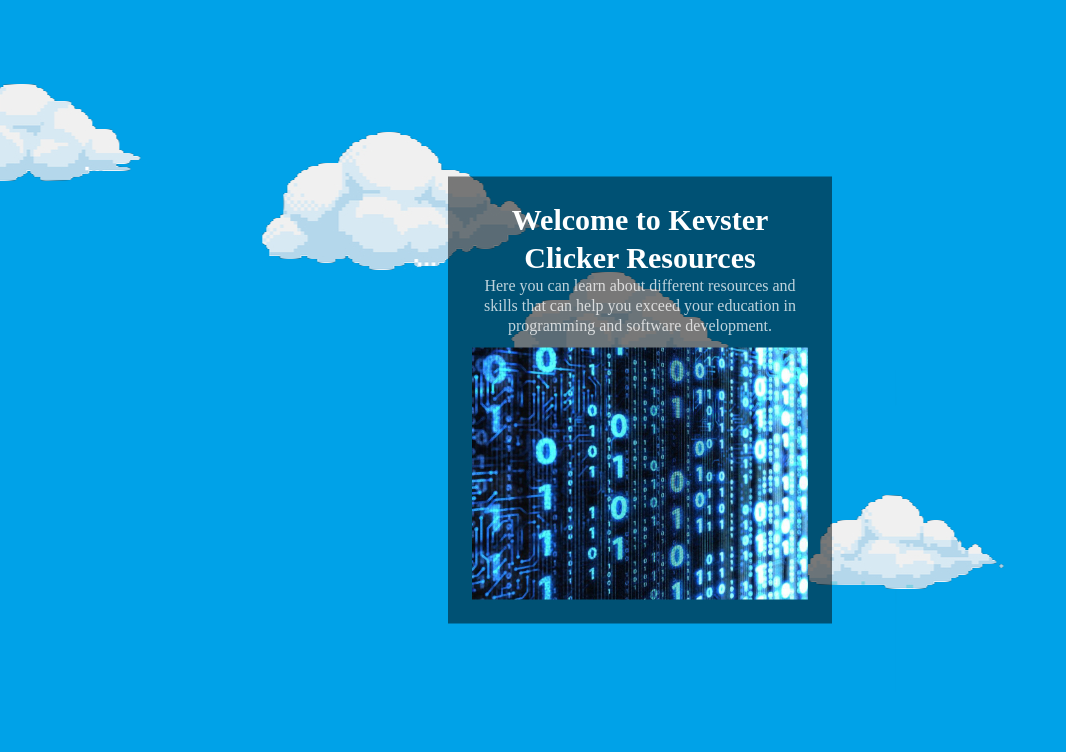
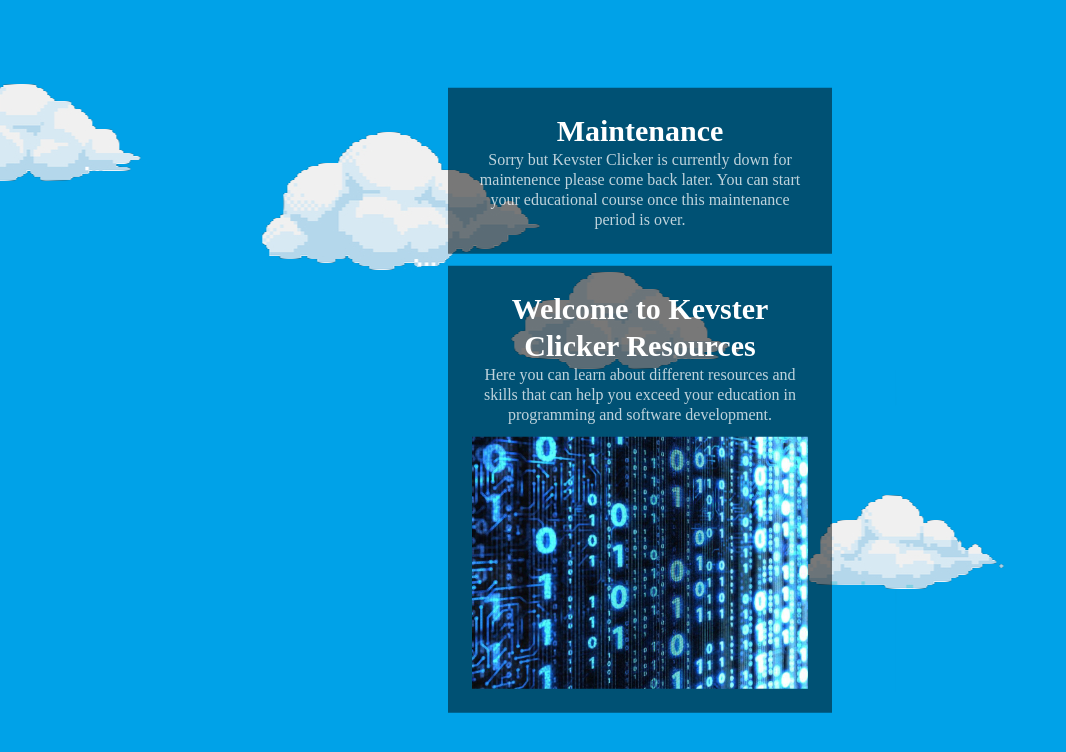
Before and after one commit to threesann/KevinClickerReact, a React (Vite) app: page / in a window 1280 px wide. Shown: the top 752 px of the page, without its empty margins (0-1066 px from the left). Built offline with nearby package versions, Linux system fonts and the light colour scheme; a web font is replaced by a local one.

Commit message:
Education Update Pt 2
Added Maintenance notice.

```diff
--- a/src/App.tsx
+++ b/src/App.tsx
@@ -23,11 +23,16 @@
       <div className='invisible'>
         {Backgrounds.map(background => <img src={`/assets/backgrounds/${background}`} />)}
       </div> */}
-
-      <div className='max-w-sm fixed top-1/2 left-1/2 -translate-x-1/2 -translate-y-1/2 bg-black/50 p-6 text-center'>
-        <h1 className='font-bold text-3xl leading-tight'>Welcome to Kevster Clicker Resources</h1>
-        <p className='text-white/75 leading-tight'>Here you can learn about different resources and skills that can help you exceed your education in programming and software development.</p>
-        <img src="/code.jpg" className='mt-3' />
+      <div className='fixed top-1/2 left-1/2 -translate-x-1/2 -translate-y-1/2 flex flex-col gap-3'>
+        <div className='max-w-sm bg-black/50 p-6 text-center'>
+          <h1 className='font-bold text-3xl leading-tight'>Maintenance</h1>
+          <p className='text-white/75 leading-tight'>Sorry but Kevster Clicker is currently down for maintenence please come back later. You can start your educational course once this maintenance period is over.</p>
+        </div>
+        <div className='max-w-sm bg-black/50 p-6 text-center'>
+          <h1 className='font-bold text-3xl leading-tight'>Welcome to Kevster Clicker Resources</h1>
+          <p className='text-white/75 leading-tight'>Here you can learn about different resources and skills that can help you exceed your education in programming and software development.</p>
+          <img src="/code.jpg" className='mt-3' />
+        </div>
       </div>
     </main>
   )
```
